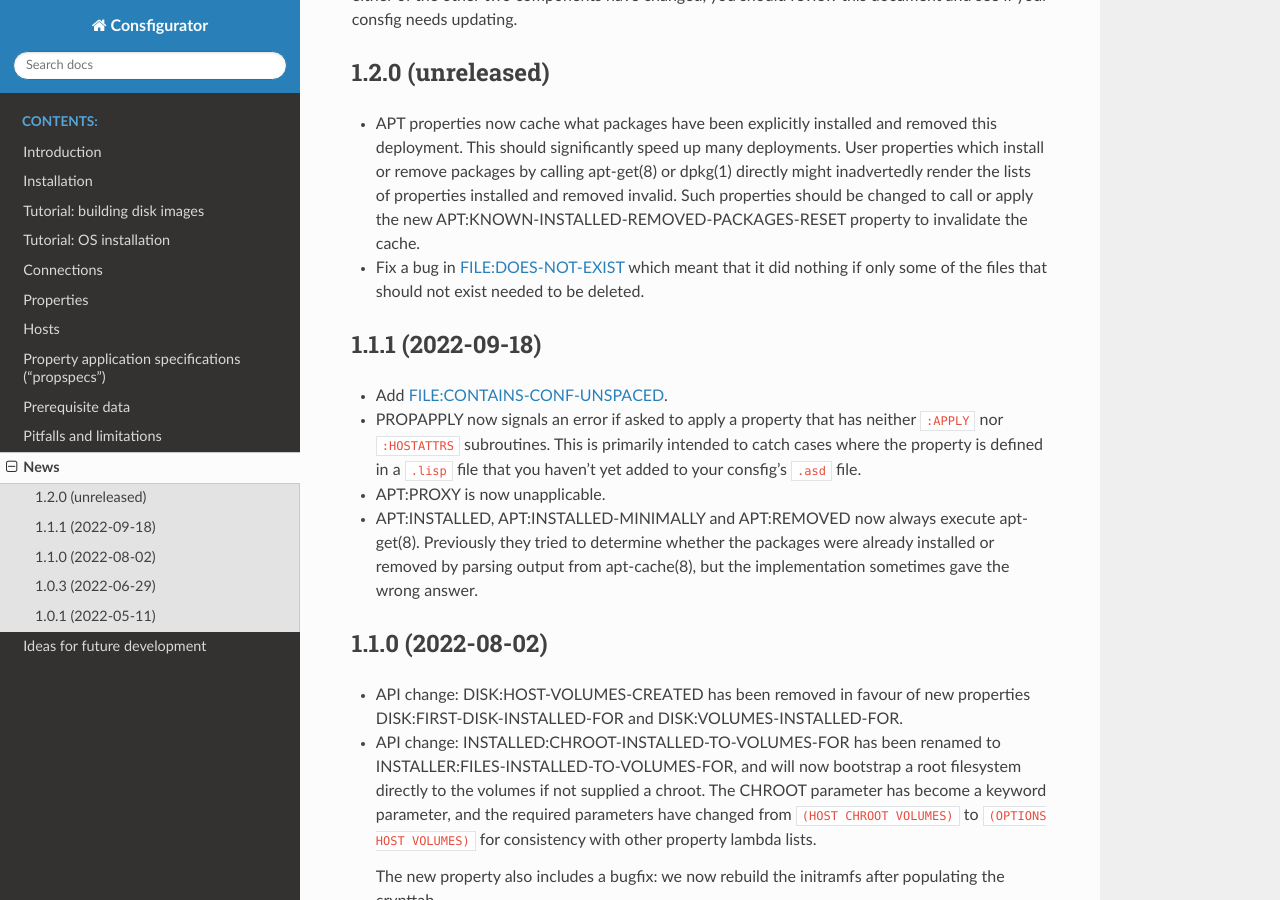
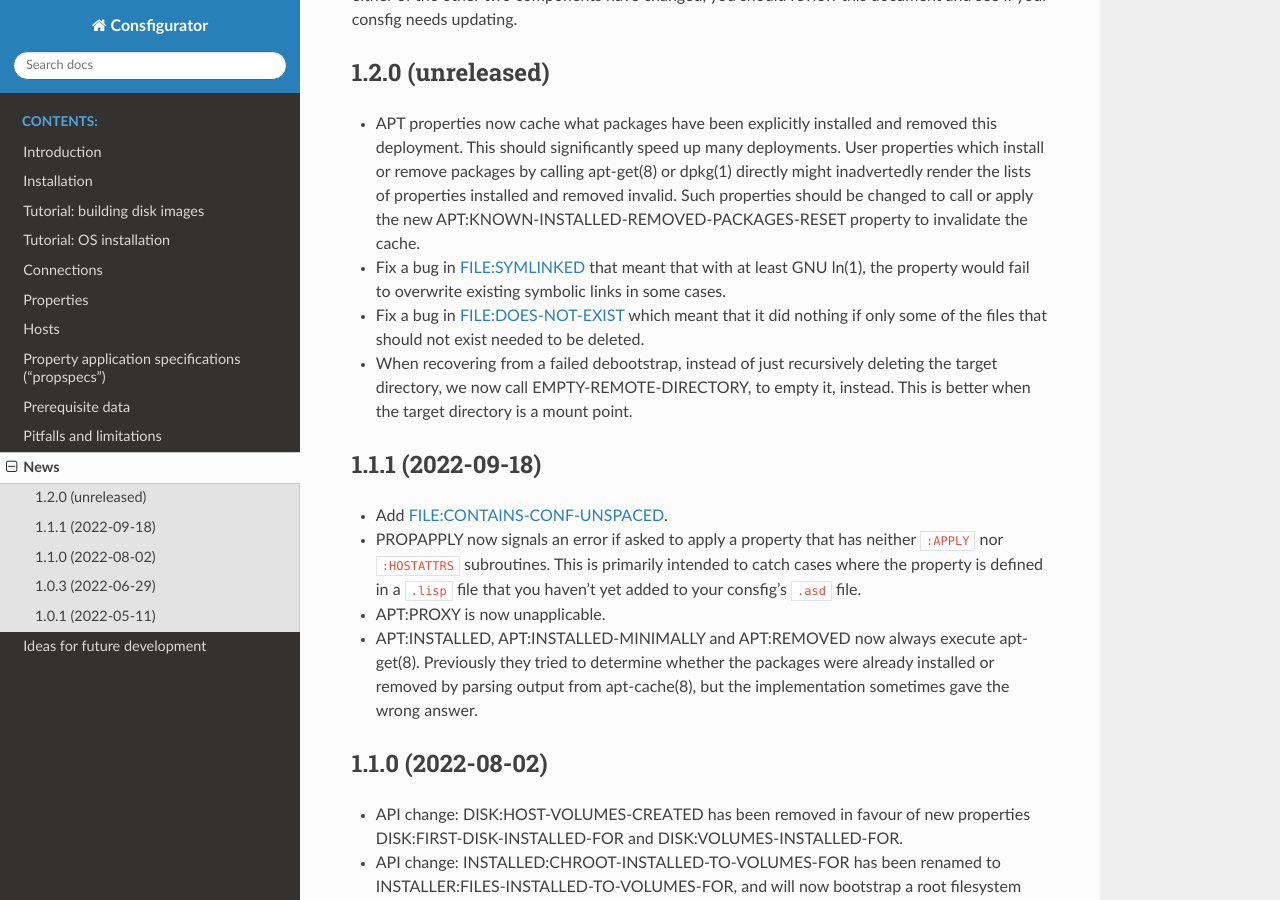
Before and after one commit to spwhitton/consfigurator, a Sphinx documentation site: the page built from doc/news.rst, in a window 1280 px wide and 900 px high, scrolled down 590 px. Built offline with Sphinx 7.4.7 and the Read the Docs theme 2.0.0, drawn with Linux system fonts in a browser that asks for light colours.

Commit message:
news.rst: additional entries for v1.2.0
Signed-off-by: Sean Whitton <spwhitton@spwhitton.name>

```diff
--- a/doc/news.rst
+++ b/doc/news.rst
@@ -34,8 +34,15 @@ you should review this document and see if your consfig needs updating.
   to call or apply the new APT:KNOWN-INSTALLED-REMOVED-PACKAGES-RESET property
   to invalidate the cache.
 
+- Fix a bug in FILE:SYMLINKED that meant that with at least GNU ln(1), the
+  property would fail to overwrite existing symbolic links in some cases.
+
 - Fix a bug in FILE:DOES-NOT-EXIST which meant that it did nothing if only
   some of the files that should not exist needed to be deleted.
+
+- When recovering from a failed debootstrap, instead of just recursively
+  deleting the target directory, we now call EMPTY-REMOTE-DIRECTORY, to empty
+  it, instead.  This is better when the target directory is a mount point.
 
 1.1.1 (2022-09-18)
 ------------------
```
